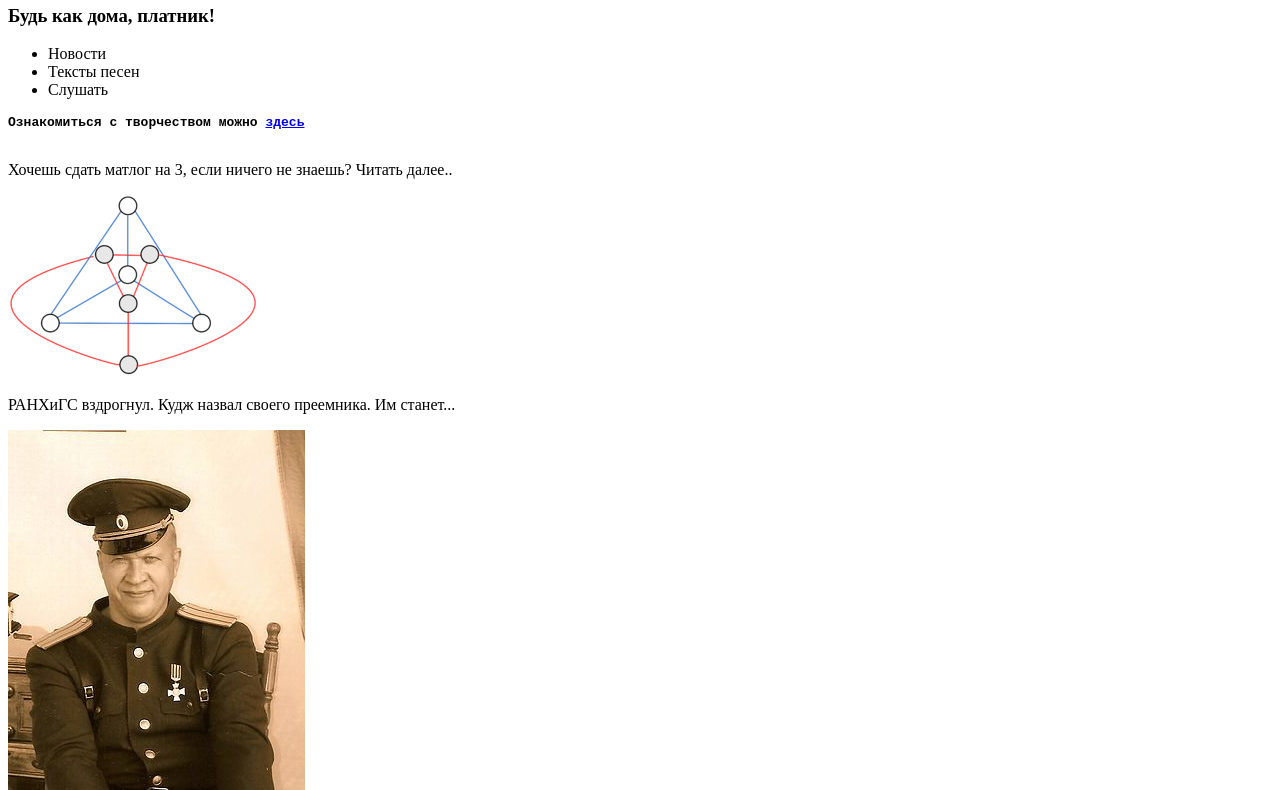
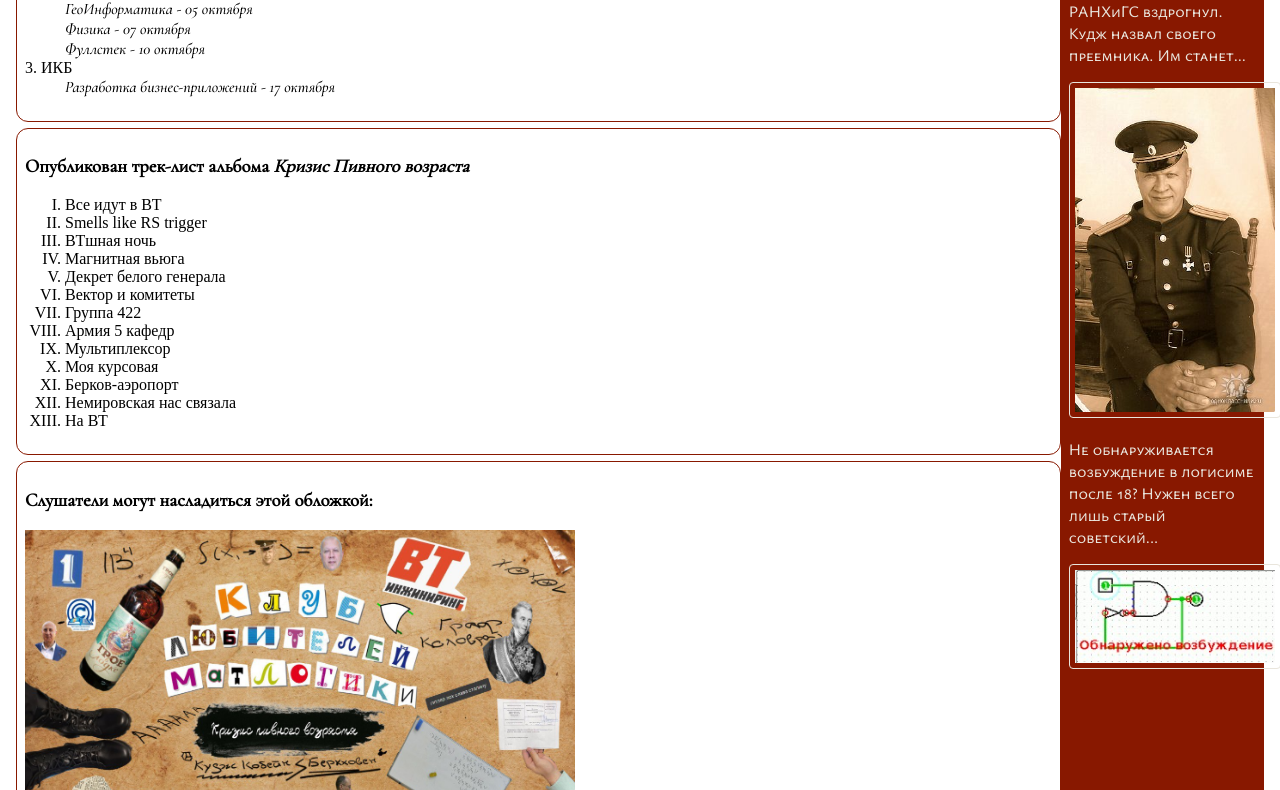
Before and after one commit to monke-master/MatlogClubSite, a plain HTML site: page index.html in a window 1280 px wide. Shown: the part 546-1336 px from the top of the page. Drawn offline with Linux system fonts and the light colour scheme.

Commit message:
css styles

```diff
--- a/index.html
+++ b/index.html
@@ -2,17 +2,15 @@
 <html>
 
 <head>
-	<h1>Клуб любителей матлогики</h1>
+	<title>Клуб любителей матлогики</title>
 	<link rel="icon" href="cover.jpg">
-	<title>Клуб любителей матлогики</title>
-	<img src="cover.jpg" alt="Обложка" height="400" width="550" usemap="#shapes">
-	<map name="shapes">
-        <area shape="rect" coords="0, 0, 550, 400" href="cover.jpg" alt="КОбейн">
+	<link rel="stylesheet" href="style.css">
 </head>
 
 <body>
 
 	<header>
+		<h1>Клуб любителей матлогики</h1>
 		<h2 id="mainHeader">Официальный сайт группы</h2>
 		<h3>Будь как дома, платник!</h3>
 		<ul>
@@ -25,27 +23,19 @@
 
 
 	<main>
-		<pre><strong>Ознакомиться с творчеством можно <a href="https://aleksej1024.github.io/soviet_tunes/">здесь</strong></a>
-		</pre>
 
-		<aside>
-			<p>Хочешь сдать матлог на 3, если ничего не знаешь? Читать далее..</p>
-			<img src="graph.png">
-			<p>РАНХиГС вздрогнул. Кудж назвал своего преемника. Им станет...</p>
-			<img src="dz.jpg">
-
-			<p>Не обнаруживается возбуждение в логисиме после 18? Всего лишь нужен старый советский...</p>
-			<img src="trigger.jpg" alt="">
-		</aside>
 
 
 		<section>
+
+			<pre><strong>Ознакомиться с творчеством можно <a href="https://aleksej1024.github.io/soviet_tunes/">здесь</strong></a>
+		</pre>
+
 			<h2>Новости</h2>
 
 
 			<article>
 				<h3>Группа объявляет о начале своего первого мирового тура!</h3>
-				<i>Мировой тур</i>
 		        <dl>
 		            <dt>1. ИИТ</dt>
 		            <dd>Прог.инж - 01 октября</dd>
@@ -79,7 +69,26 @@
 		            <li>На ВТ</li>
 		        </ol>
 			</article>
+
+			<article>
+				<h3>Слушатели могут насладиться этой обложкой:</h3>
+				<img src="cover.jpg" alt="Обложка" height="400" width="550" usemap="#shapes">
+				<map name="shapes">
+		        	<area shape="rect" coords="0, 0, 550, 400" href="cover.jpg" alt="КОбейн">
+		        </map>
+			</article>
+
 		</section>
+
+		<aside>
+			<p>Хочешь сдать матлог на 3, если ничего не знаешь? Читать далее..</p>
+			<img src="graph.png">
+			<p>РАНХиГС вздрогнул. Кудж назвал своего преемника. Им станет...</p>
+			<img src="dz.jpg">
+
+			<p>Не обнаруживается возбуждение в логисиме после 18? Нужен всего лишь старый советский...</p>
+			<img src="trigger.jpg" alt="">
+		</aside>
 
 	</main>
 
@@ -89,7 +98,7 @@
     		Связаться с нами вы можете
     		<a href="mailto:igor.streshnev2019@yandex.ru">здесь</a>
     	</address>
-    	<p><small>© copyright 2077 MonkeMaster</small></p>
+    	<p>© copyright 2077 MonkeMaster</p>
 
     </footer>
 
--- a/style.css
+++ b/style.css
@@ -0,0 +1,117 @@
+:root {
+	--color-onPrimary: #881800;
+	--color-secondary: #250a03;
+	--color-primary: #e9e5dc;
+}
+
+@font-face {
+	font-family: "CormorantGaramond-Bold";
+	src: url("fonts/CormorantGaramond-Bold.ttf") format("truetype");
+	font-style: normal;
+	font-weight: bold;
+}
+
+@font-face {
+	font-family: "CormorantGaramond-Medium";
+	src: url("fonts/CormorantGaramond-Medium.ttf") format("truetype");
+	font-style: normal;
+	font-weight: normal;
+}
+
+@font-face {
+	font-family: "CormorantGaramond-Light";
+	src: url("fonts/CormorantGaramond-Light.ttf") format("truetype");
+	font-style: normal;
+	font-weight: normal;
+}
+
+@font-face {
+	font-family: "CormorantGaramond-MediumItalic";
+	src: url("fonts/CormorantGaramond-MediumItalic.ttf") format("truetype");
+	font-style: italic;
+	font-weight: normal;
+}
+
+
+@font-face {
+	font-family: "Ysabeau-Medium";
+	src: url("fonts/YsabeauSC-Medium.ttf") format("truetype");
+	font-style: normal;
+	font-weight: normal;
+}
+
+
+
+h1 {
+	font-family: "CormorantGaramond-Bold";
+}
+
+h2 {
+	font-family: "CormorantGaramond-Bold";
+}
+
+h3 {
+	font-family: "CormorantGaramond-Medium";
+
+}
+
+a {
+	font-family: "CormorantGaramond-Medium";
+}
+
+p {
+	font-family: "CormorantGaramond-Medium";
+}
+
+aside p {
+	font-family: "Ysabeau-Medium";
+	color: var(--color-primary);
+}
+
+p + img {
+	border: 1px solid var(--color-primary);
+	border-radius: 4px;
+	padding: 5px;
+	width: 200px;
+}
+
+dt ~ dd {
+	font-family: "CormorantGaramond-MediumItalic"
+}
+
+header * {
+	color: var(--color-primary)
+}
+
+header {
+	background: var(--color-onPrimary)
+}
+
+body {
+	background: var(--color-primary)
+	padding: 0;
+	margin: 0;
+}
+
+main {
+	display: flex;
+	justify-content: flex-start;
+	padding: 16px;
+}
+
+aside {
+	padding: 8px;
+	background-color: var(--color-onPrimary);
+	width: 15%;
+}
+
+article {
+	border: 1px solid var(--color-onPrimary);
+	border-radius: 12px;
+	padding: 8px;
+	margin: 6px 0px 6px 0px
+}
+
+section {
+	width: 85%;
+}
```
Also changed, not shown: fonts/CormorantGaramond-Bold.ttf (added), fonts/CormorantGaramond-Light.ttf (added), fonts/CormorantGaramond-Medium.ttf (added), fonts/CormorantGaramond-MediumItalic.ttf (added), fonts/YsabeauSC-Medium.ttf (added).
